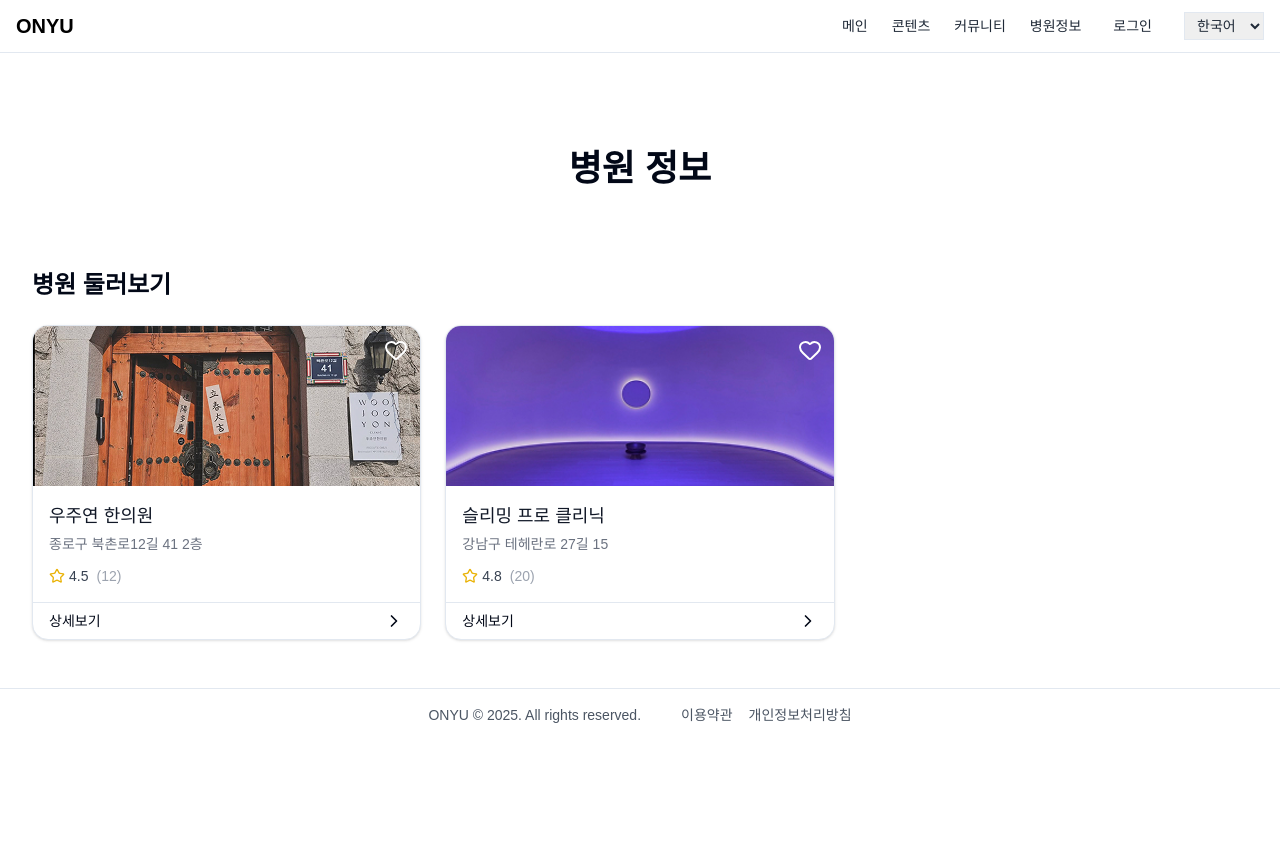
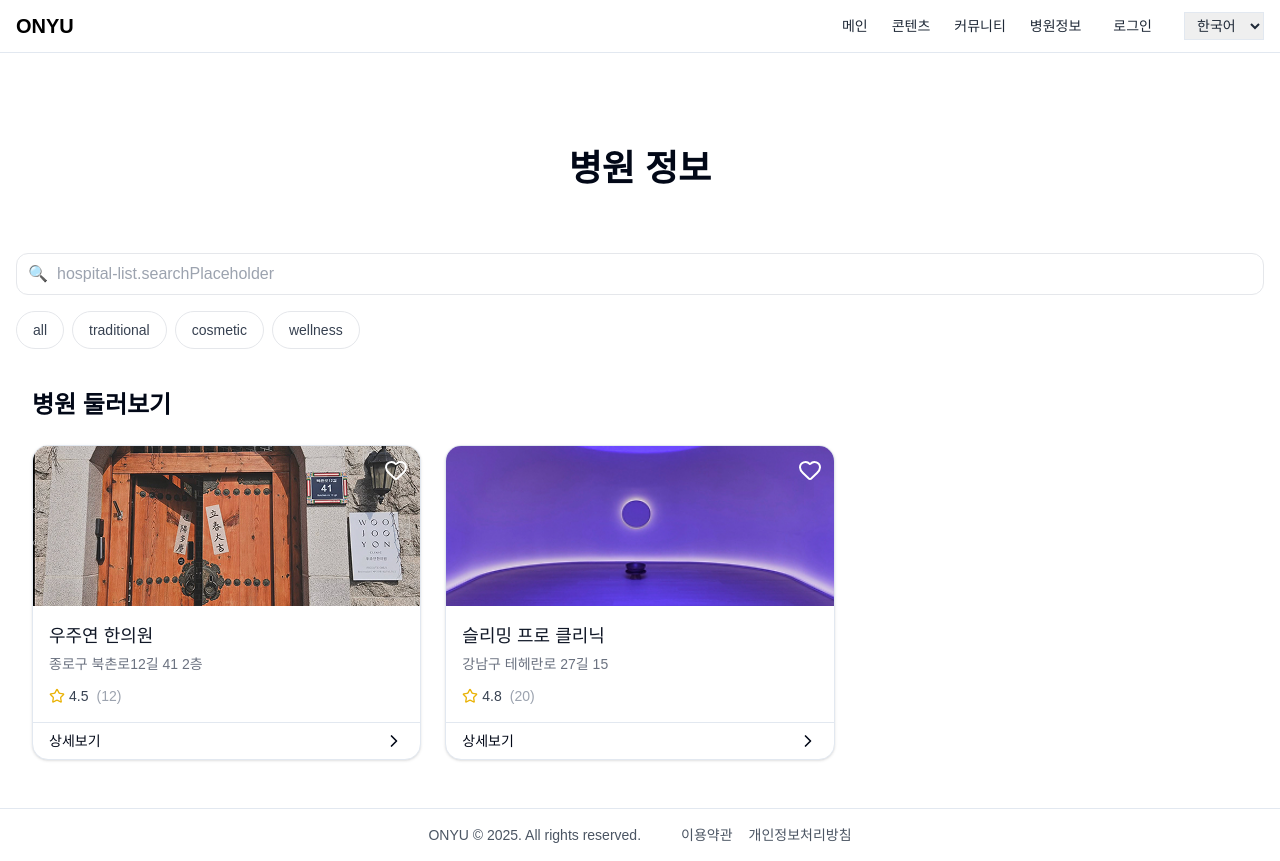
Before and after one commit to Sehee-Jang/meditrip-web, a Next.js app: page /ko/hospital in a window 1280 px wide. Before the commit the page ends 800 px from the top, so only its background shows below. Built offline with nearby package versions, Linux system fonts and the light colour scheme; no server answers.

Commit message:
fix: 빌드 에러 수정

```diff
--- a/src/app/[locale]/hospital/page.tsx
+++ b/src/app/[locale]/hospital/page.tsx
@@ -3,6 +3,7 @@ import PageHeader from "@/components/common/PageHeader";
 import { getTranslations } from "next-intl/server";
 import ClinicList from "@/components/hospitals/ClinicList";
 import { fetchHospitals } from "@/services/hospitals/fetchHospitals";
+import HospitalListClient from "@/components/hospitals/HospitalListClient";
 
 export default async function HospitalPage() {
   const t = await getTranslations("hospital-page");
@@ -17,7 +18,8 @@ export default async function HospitalPage() {
         center
       />
       {/* 병원 카드 목록 */}
-      <ClinicList clinics={hospitals} />
+      {/* <ClinicList clinics={hospitals} /> */}
+      <HospitalListClient />
     </main>
   );
 }
--- a/src/components/hospitals/CategoryFilter.tsx
+++ b/src/components/common/CategoryFilter.tsx
@@ -5,6 +5,12 @@ interface CategoryFilterProps {
   selected: string | null;
   onSelect: (category: string | null) => void;
 }
+
+export type HospitalCategoryKey =
+  | "all"
+  | "traditional"
+  | "cosmetic"
+  | "wellness";
 
 export default function CategoryFilter({
   categories,
@@ -20,15 +26,21 @@ export default function CategoryFilter({
             key={cat}
             onClick={() => onSelect(isActive ? null : cat)}
             className={`
-              whitespace-nowrap px-3 py-1 rounded-full border text-sm
+              relative
+              whitespace-nowrap px-4 py-2 rounded-full border text-sm font-medium
+              transition
               ${
                 isActive
-                  ? "bg-primary text-white border-primary"
-                  : "bg-white text-gray-700 border-gray-200"
+                  ? "bg-[#4A90E2] text-white border-primary"
+                  : "bg-white text-gray-700 border-gray-200 hover:bg-gray-100"
               }
             `}
           >
             {cat}
+            {isActive && (
+              // 언더라인
+              <span className='absolute -bottom-1 left-1/2 transform -translate-x-1/2 w-6 h-1 bg-blue rounded-full' />
+            )}
           </button>
         );
       })}
--- a/src/components/common/SearchInput.tsx
+++ b/src/components/common/SearchInput.tsx
@@ -1,29 +1,42 @@
-import React from "react";
+"use client";
+
+import React, { ReactNode } from "react";
 
 interface SearchInputProps {
   value: string;
   onChange: (value: string) => void;
   placeholder?: string;
+  icon?: ReactNode;
+  className?: string;
 }
 
 export default function SearchInput({
   value,
   onChange,
   placeholder,
+  icon,
+  className = "",
 }: SearchInputProps) {
   return (
+    <div className={`relative ${className}`}>
+      {icon && (
+        <span className='absolute left-3 top-1/2 -translate-y-1/2 text-gray-400'>
+          {icon}
+        </span>
+      )}
       <input
         type='search'
         value={value}
         onChange={(e) => onChange(e.target.value)}
         placeholder={placeholder}
-      className='
+        className={`
           w-full
-        px-4 py-2
+          ${icon ? "pl-10" : "px-4"} pr-4 py-2
           rounded-xl
           border border-gray-200
           focus:outline-none focus:ring-2 focus:ring-primary
-      '
+        `}
       />
+    </div>
   );
 }
--- a/src/components/contents/SearchableContents.tsx
+++ b/src/components/contents/SearchableContents.tsx
@@ -2,6 +2,7 @@
 
 import { useState } from "react";
 import { useTranslations } from "next-intl";
+import SearchInput from "@/components/common/SearchInput";
 import CategorySection from "@/components/main/CategorySection";
 import GroupedVideoSection from "@/components/contents/GroupedVideoSection";
 import CommonButton from "../common/CommonButton";
@@ -14,12 +15,11 @@ const SearchableContents = () => {
     <div className='flex flex-col gap-3 md:gap-11'>
       {/* 검색창 */}
       <div className='w-full md:max-w-md mx-auto mb-4'>
-        <input
-          type='text'
+        <SearchInput
+          value={keyword}
+          onChange={setKeyword}
           placeholder={t("searchPlaceholder")}
-          value={keyword}
-          onChange={(e) => setKeyword(e.target.value)}
-          className='w-full border p-2 rounded-md md:mb-6 mb-1'
+          className='mb-1'
         />
         <p className='text-sm text-center text-gray-500 mt-2'>
           {t("searchHelper")}
--- a/src/components/hospitals/HospitalCard.tsx
+++ /dev/null
@@ -1,55 +0,0 @@
-"use client";
-
-import React from "react";
-import Link from "next/link";
-import { Heart, MapPin } from "lucide-react";
-import { useTranslations } from "next-intl";
-import type { Hospital } from "@/types/Hospital";
-import Image from "next/image";
-
-interface HospitalCardProps {
-  hospital: Hospital;
-}
-
-export default function HospitalCard({ hospital }: HospitalCardProps) {
-  const t = useTranslations("hospitalList");
-  const name = t(`${hospital.id}.name`);
-  const address = t(`${hospital.id}.addressShort`);
-
-  return (
-    <Link
-      href={`/hospital/${hospital.id}`}
-      className='
-        flex items-center space-x-4
-        bg-white rounded-2xl shadow p-4
-        hover:shadow-md transition
-      '
-    >
-      <Image
-        src={hospital.photos[0] ?? "/placeholder.png"}
-        alt={hospital.name}
-        width={80} // w-20 ⇒ 80px
-        height={80} // h-20 ⇒ 80px
-        className='rounded-lg object-cover'
-      />
-      <div className='flex-1'>
-        <h3 className='text-base font-semibold text-gray-900'>{name}</h3>
-        <p className='mt-1 text-sm text-gray-500 flex items-center'>
-          <MapPin className='w-4 h-4 mr-1' /> {address}
-        </p>
-        <p className='mt-1 text-sm text-gray-500'>
-          ⭐ {hospital.rating ?? "-"} ({hospital.reviewCount ?? 0})
-        </p>
-      </div>
-      <button className='p-2'>
-        <Heart
-          className={
-            hospital.isFavorite
-              ? "w-6 h-6 text-red-500"
-              : "w-6 h-6 text-gray-300"
-          }
-        />
-      </button>
-    </Link>
-  );
-}
--- a/src/components/hospitals/HospitalDetailClient.tsx
+++ /dev/null
@@ -1,72 +0,0 @@
-"use client";
-
-import React from "react";
-import { MapPin } from "lucide-react";
-import type { Hospital, HospitalPackage } from "@/types/Hospital";
-
-interface DetailProps {
-  hospital: Hospital; // name, address 포함된 static + 번역 데이터
-  vision: string;
-  mission: string;
-  description: string;
-  events: string[];
-  packagesTitle: string;
-  packages: HospitalPackage[];
-}
-
-export default function HospitalDetailClient({
-  hospital,
-  vision,
-  mission,
-  description,
-  events,
-  packagesTitle,
-  packages,
-}: DetailProps) {
-  return (
-    <div className='px-4 py-6 space-y-6'>
-      {/* 주소 */}
-      <p className='flex items-center text-sm text-gray-500'>
-        <MapPin className='w-4 h-4 mr-1' />
-        {hospital.address}
-      </p>
-
-      {/* 비전 / 미션 */}
-      <section>
-        <h2 className='text-lg font-semibold'>{vision}</h2>
-        <p className='mt-2 text-gray-700'>{mission}</p>
-      </section>
-
-      {/* 설명 */}
-      <section>
-        <h3 className='text-lg font-semibold'>설명</h3>
-        <p className='mt-2 text-gray-700'>{description}</p>
-      </section>
-
-      {/* 예약 이벤트 */}
-      <section>
-        <h3 className='text-lg font-semibold'>예약 이벤트</h3>
-        <ul className='list-disc ml-5 mt-2 text-gray-700'>
-          {events.map((ev, idx) => (
-            <li key={idx}>{ev}</li>
-          ))}
-        </ul>
-      </section>
-
-      {/* 진료 패키지 */}
-      <section>
-        <h3 className='text-lg font-semibold'>{packagesTitle}</h3>
-        <div className='grid grid-cols-1 gap-4 mt-2'>
-          {packages.map((pkg, idx) => (
-            <div key={idx} className='border rounded-xl p-4'>
-              <h4 className='font-medium'>{pkg.title}</h4>
-              <p className='mt-1 text-sm'>
-                {pkg.price} · {pkg.duration}
-              </p>
-            </div>
-          ))}
-        </div>
-      </section>
-    </div>
-  );
-}
--- /dev/null
+++ b/src/components/hospitals/HospitalListClient.tsx
@@ -0,0 +1,56 @@
+"use client";
+
+import React, { useState, useEffect } from "react";
+import { useTranslations } from "next-intl";
+import SearchInput from "@/components/common/SearchInput";
+import CategoryFilter, {
+  HospitalCategoryKey,
+} from "@/components/common/CategoryFilter";
+import ClinicList from "./ClinicList";
+import { fetchHospitals } from "@/services/hospitals/fetchHospitals";
+import type { Hospital } from "@/types/Hospital";
+
+export default function HospitalListClient() {
+  const t = useTranslations("hospital-list");
+
+  const [query, setQuery] = useState("");
+  const [category, setCategory] = useState<HospitalCategoryKey | null>(null);
+  const [clinics, setClinics] = useState<Hospital[]>([]);
+  const [loading, setLoading] = useState(false);
+
+  useEffect(() => {
+    setLoading(true);
+    fetchHospitals({ query, category })
+      .then((data) => setClinics(data))
+      .finally(() => setLoading(false));
+  }, [query, category]);
+
+  return (
+    <div className='flex flex-col space-y-4'>
+      {/* 검색창 */}
+      <SearchInput
+        value={query}
+        onChange={setQuery}
+        placeholder={t("searchPlaceholder")}
+        icon='🔍'
+      />
+
+      {/* 카테고리 필터 */}
+      {/* <CategoryFilter selected={category} onSelect={setCategory} /> */}
+      <CategoryFilter
+        categories={["all", "traditional", "cosmetic", "wellness"]}
+        selected={category}
+        // string|null → HospitalCategoryKey|null 로 강제 변환
+        onSelect={(cat) => setCategory(cat as HospitalCategoryKey | null)}
+      />
+
+      {/* 로딩 표시 */}
+      {loading && (
+        <p className='text-center text-gray-500'>{t("clinicList.loading")}</p>
+      )}
+
+      {/* 병원 리스트 */}
+      <ClinicList clinics={clinics} />
+    </div>
+  );
+}
--- a/src/services/hospitals/fetchHospitals.ts
+++ b/src/services/hospitals/fetchHospitals.ts
@@ -1,25 +1,25 @@
+
 import mockHospitals from "@/data/mockHospitals";
-import { collection, getDocs } from "firebase/firestore";
-import { db } from "@/lib/firebase";
 import type { Hospital } from "@/types/Hospital";
+import type { HospitalCategoryKey } from "@/components/common/CategoryFilter";
 
-/**
- * 개발 중에는 mock 데이터를,
- * 배포 시에는 Firestore 데이터를 사용하도록 분기 처리
- */
-const USE_MOCK = process.env.NODE_ENV === "development";
+interface FetchOpts {
+  query: string;
+  category: HospitalCategoryKey | null;
+}
 
-export async function fetchHospitals(): Promise<Hospital[]> {
-  if (USE_MOCK) {
-    // 1) 목데이터 바로 리턴
-    return Promise.resolve(mockHospitals);
+export async function fetchHospitals(
+  { query, category }: FetchOpts = { query: "", category: null }
+): Promise<Hospital[]> {
+  let list = mockHospitals;
+
+  if (query.trim()) {
+    const q = query.toLowerCase();
+    list = list.filter((h) => h.name.toLowerCase().includes(q));
+  }
+  if (category && category !== "all") {
+    list = list.filter((h) => h.category === category);
   }
 
-  // 2) (실제 배포 시) Firestore 로직
-  const colRef = collection(db, "hospitals");
-  const snapshot = await getDocs(colRef);
-  return snapshot.docs.map((doc) => {
-    const data = doc.data() as Omit<Hospital, "id">;
-    return { id: doc.id, ...data };
-  });
+  return Promise.resolve(list);
 }
```
Lines whose indentation alone changed are shown as unchanged.
